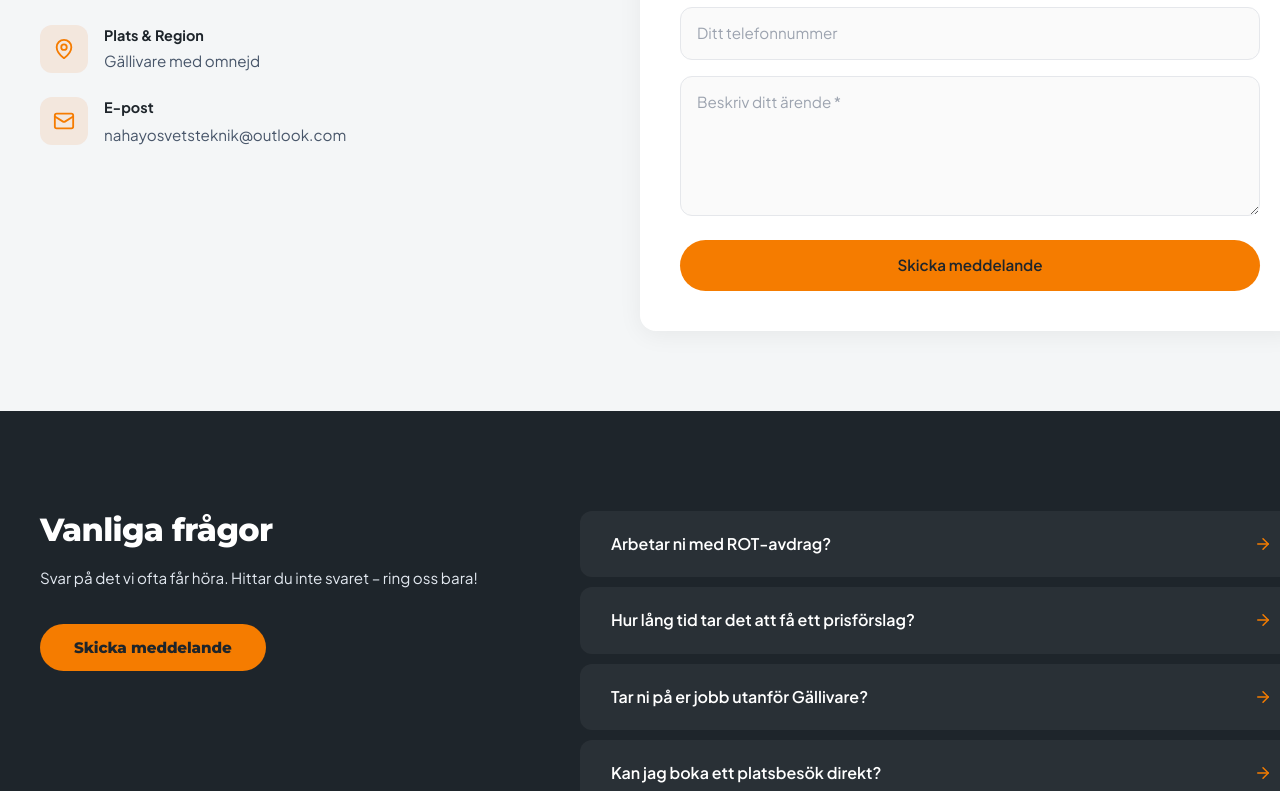
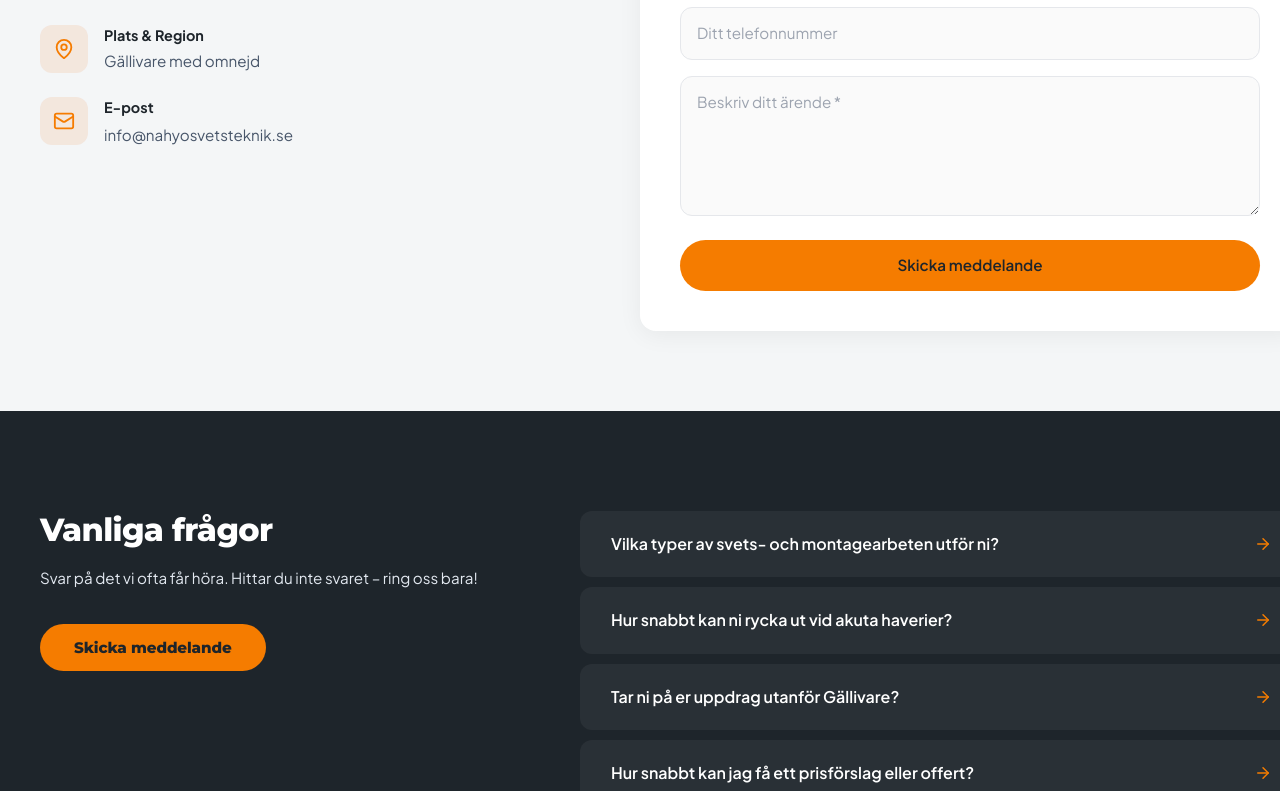
Before and after one commit to filipmrbg/Nahayo-SvetsTeknik-ab, a React (Vite) app: page /kontakt in a window 1280 px wide. Shown: the part 609-1400 px from the top of the page. Built offline with nearby package versions, Linux system fonts and the light colour scheme; a web font is replaced by a local one.

Commit message:
nytt igenaaa

```diff
--- a/index.html
+++ b/index.html
@@ -41,7 +41,7 @@
       "name": "Nahayo SvetsTeknik AB",
       "description": "Certifierad licenssvetsning, industrisvetsning och svetsteknik i Gällivare med omnejd.",
       "telephone": "073-724 86 67",
-      "email": "nahayosvetsteknik@outlook.com",
+      "email": "info@nahyosvetsteknik.se",
       "address": {
         "@type": "PostalAddress",
         "addressLocality": "Gällivare",
--- a/src/components/Footer.tsx
+++ b/src/components/Footer.tsx
@@ -124,13 +124,13 @@ export default function Footer() {
             <div style={{ display: 'flex', flexDirection: 'column', gap: '10px', fontSize: '0.95rem' }}>
 
               <a
-                href="mailto:nahayosvetsteknik@outlook.com"
+                href="mailto:info@nahyosvetsteknik.se"
                 className="footer-contact-item"
               >
                 <div className="footer-contact-icon">
                   <Mail size={16} strokeWidth={2} />
                 </div>
-                <span>nahayosvetsteknik@outlook.com</span>
+                <span>info@nahyosvetsteknik.se</span>
               </a>
 
               <a
--- a/src/data/images.ts
+++ b/src/data/images.ts
@@ -100,10 +100,10 @@ const images: SiteImages = {
   },
 
   gallery: [
-    { url: '/portfolio-facade.webp', alt: 'Fasad & Byggnation' },
-    { url: '/portfolio-extension.webp', alt: 'Industrimontage & Ombyggnad' },
-    { url: '/gallery-deck.webp', alt: 'Precision i trä & snickeri' },
-    { url: '/portfolio-roofing.webp', alt: 'Tak & Konstruktion' },
+    { url: '/portfolio-facade.webp', alt: 'Kvalificerad svetsteknik' },
+    { url: '/portfolio-extension.webp', alt: 'Industrimontage & maskinreparation' },
+    { url: '/gallery-deck.webp', alt: 'Hållbara svetsfogar och precision' },
+    { url: '/portfolio-roofing.webp', alt: 'Stålkonstruktioner & fältservice' },
   ],
 
   grid: ['/grid-1.jpg', '/grid-2.jpg', '/grid-3.jpg', '/grid-4.jpg'],
--- a/src/pages/Contact.tsx
+++ b/src/pages/Contact.tsx
@@ -13,20 +13,20 @@ const container: React.CSSProperties = {
 
 const faqItems = [
   {
-    question: 'Arbetar ni med ROT-avdrag?',
-    answer: 'Ja, vi hanterar ROT-avdrag och ser till att faktureringen sker korrekt. Arbeten som dränering och inkoppling av VA till befintliga hus berättigar till avdraget.',
+    question: 'Vilka typer av svets- och montagearbeten utför ni?',
+    answer: 'Vi är specialiserade på certifierad licenssvetsning (MIG/MAG, MMA), industrimontage, mobil fältservice och maskinreparationer för industri och företag.',
   },
   {
-    question: 'Hur lång tid tar det att få ett prisförslag?',
-    answer: 'Vi brukar återkomma med en offert inom 1–3 arbetsdagar efter platsbesöket, beroende på projektets omfattning.',
+    question: 'Hur snabbt kan ni rycka ut vid akuta haverier?',
+    answer: 'Vi erbjuder mobil fältservice och prioriterar akuta ärenden i Gällivare med omnejd för att minimera kostsamma driftstopp i er verksamhet.',
   },
   {
-    question: 'Tar ni på er jobb utanför Gällivare?',
-    answer: 'Gällivare är vår utgångspunkt, men vi kan ta uppdrag i närliggande områden och hela regionen vid större projekt. Hör av dig så berättar vi mer.',
+    question: 'Tar ni på er uppdrag utanför Gällivare?',
+    answer: 'Gällivare är vår bas, men med våra välutrustade servicefordon utför vi uppdrag och fältservice i närliggande orter och över hela regionen.',
   },
   {
-    question: 'Kan jag boka ett platsbesök direkt?',
-    answer: 'Absolut! Skicka ett meddelande via formuläret eller ring oss, så bokar vi in ett kostnadsfritt platsbesök som passar dig.',
+    question: 'Hur snabbt kan jag få ett prisförslag eller offert?',
+    answer: 'Vi återkommer vanligtvis med en kostnadsfri offert inom 24 timmar efter att vi har gått igenom era önskemål och förutsättningar.',
   },
 ];
 
@@ -198,12 +198,12 @@ export default function Contact() {
                       E-post
                     </p>
                     <a
-                      href="mailto:nahayosvetsteknik@outlook.com"
+                      href="mailto:info@nahyosvetsteknik.se"
                       style={{ color: 'var(--color-gray-600)', fontSize: '0.95rem', textDecoration: 'none', lineHeight: 1.5, transition: 'color 0.2s ease' }}
                       onMouseEnter={e => (e.currentTarget.style.color = 'var(--color-primary)')}
                       onMouseLeave={e => (e.currentTarget.style.color = 'var(--color-gray-600)')}
                     >
-                      nahayosvetsteknik@outlook.com
+                      info@nahyosvetsteknik.se
                     </a>
                   </div>
                 </div>
--- a/src/pages/Quote.tsx
+++ b/src/pages/Quote.tsx
@@ -13,20 +13,20 @@ const container: React.CSSProperties = {
 
 const faqItems = [
   {
-    question: 'Kostar platsbesöket något?',
-    answer: 'Nej, platsbesök och offert är alltid kostnadsfritt. Vi besöker din fastighet, mäter höjder, kollar markförutsättningar och tar fram ett tydligt prisförslag helt utan förbindelser.',
+    question: 'Kostar det något att få en offert?',
+    answer: 'Nej, offertförfrågan och inledande konsultation är alltid helt kostnadsfritt och utan förbindelser.',
   },
   {
-    question: 'Hur snabbt kan ni påbörja grävarbetet?',
-    answer: 'Det styrs av projektets storlek samt vår nuvarande kapacitet och planering. Mindre jobb kan vi ofta påbörja inom två veckor, medan större grundläggningar planeras in med god framförhållning.',
+    question: 'Hur snabbt kan ni påbörja ett svets- eller reparationsarbete?',
+    answer: 'Vid akuta driftstopp och haverier kan vi ofta rycka ut med kort varsel genom vår mobila fältservice. Planerade montage och reparationer schemaläggs efter era önskemål.',
   },
   {
-    question: 'Hur hanterar ni dolda hinder i marken, som berg?',
-    answer: 'Vid upptäckt av berg eller andra oväntade markhinder diskuterar vi alltid detta direkt med dig. Vi erbjuder bergssprängning eller hydraulisk spräckning som tillägg och håller kostnaderna transparenta.',
+    question: 'Vilka typer av svets- och maskinarbeten utför ni?',
+    answer: 'Vi utför certifierad licenssvetsning (MIG/MAG, MMA), mobil fältservice, förebyggande underhåll och reparationer av industrimaskiner och mekaniska konstruktioner i Gällivare med omnejd.',
   },
   {
-    question: 'Fungerar ROT-avdrag för markarbeten?',
-    answer: 'Ja, för arbeten som utförs i nära anslutning till din befintliga bostad, till exempel källardränering eller anslutning av vatten och avlopp. Helt nya husgrunder ger däremot inte rätt till ROT-avdrag.',
+    question: 'Arbetar ni både mot företag och industrier?',
+    answer: 'Ja, vi vänder oss främst till industrier, entreprenadföretag och verksamheter med behov av kvalificerad svetsteknik och mekanisk service.',
   },
 ];
 
@@ -193,10 +193,10 @@ export default function Quote() {
                     onBlur={blurInput}
                   >
                     <option value="">Välj tjänst...</option>
-                    <option value="renovering-ombyggnad">Renovering &amp; Ombyggnad</option>
-                    <option value="installation-service">Installation &amp; Service</option>
-                    <option value="specialistarbete-entreprenad">Specialistarbete &amp; Entreprenad</option>
-                    <option value="annat">Annat projekt</option>
+                    <option value="faltservice-akutinsatser">Fältservice &amp; Akutinsatser</option>
+                    <option value="maskinreparation-service">Maskinreparation &amp; Underhåll</option>
+                    <option value="svetsning-svetsteknik">Svetsning &amp; Licenssvetsning</option>
+                    <option value="annat">Annat uppdrag</option>
                   </select>
 
                   <label style={{ display: 'block', marginBottom: '4px', fontSize: '0.85rem', fontWeight: 600, color: 'var(--color-text-dark)' }}>
@@ -267,11 +267,11 @@ export default function Quote() {
                   <div style={{ display: 'flex', alignItems: 'center', gap: '12px', marginBottom: '12px' }}>
                     <ShieldCheck size={24} color="var(--color-primary)" />
                     <h3 style={{ margin: 0, fontSize: '1.05rem', fontWeight: 700, color: 'var(--color-text-dark)' }}>
-                      ROT-avdrag på fakturan
+                      Certifierad kompetens
                     </h3>
                   </div>
                   <p style={{ margin: 0, color: 'var(--color-gray-600)', fontSize: '0.9rem', lineHeight: 1.6 }}>
-                    Vi drar av ROT-avdraget direkt på din faktura när arbetet är berättigat till detta.
+                    Licensierade svetsare med hög yrkesskicklighet och noggrannhet i varje moment.
                   </p>
                 </div>
 
```
